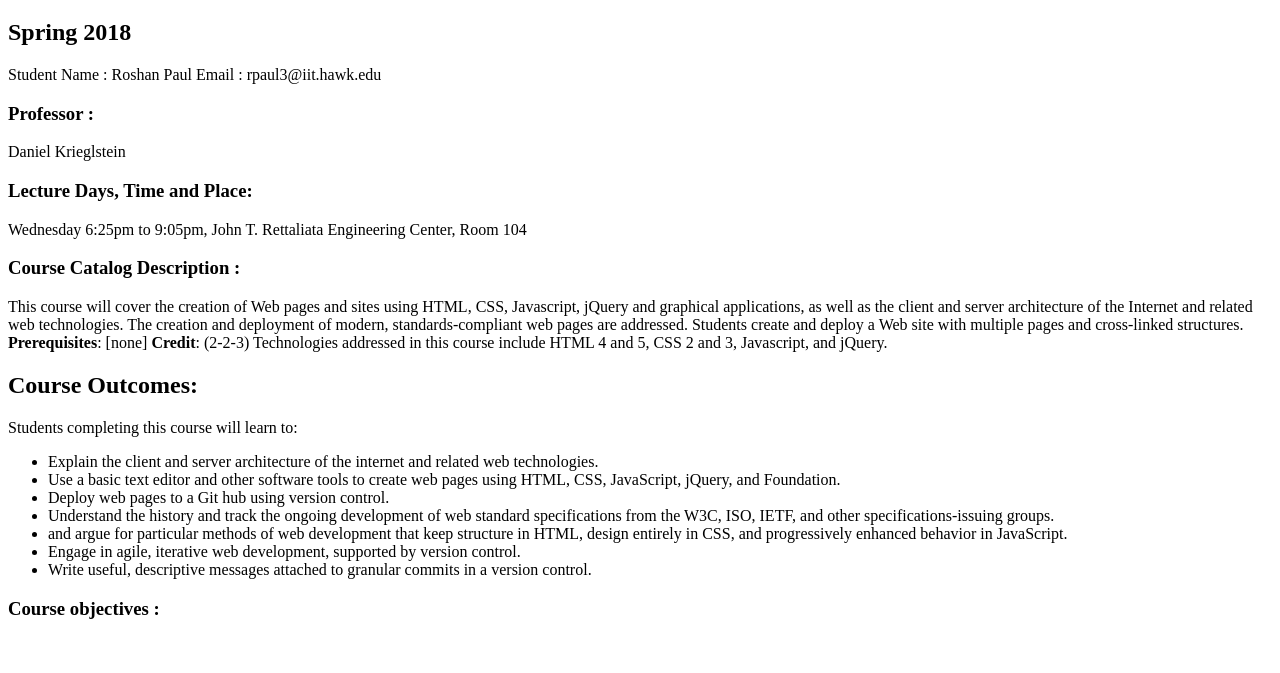
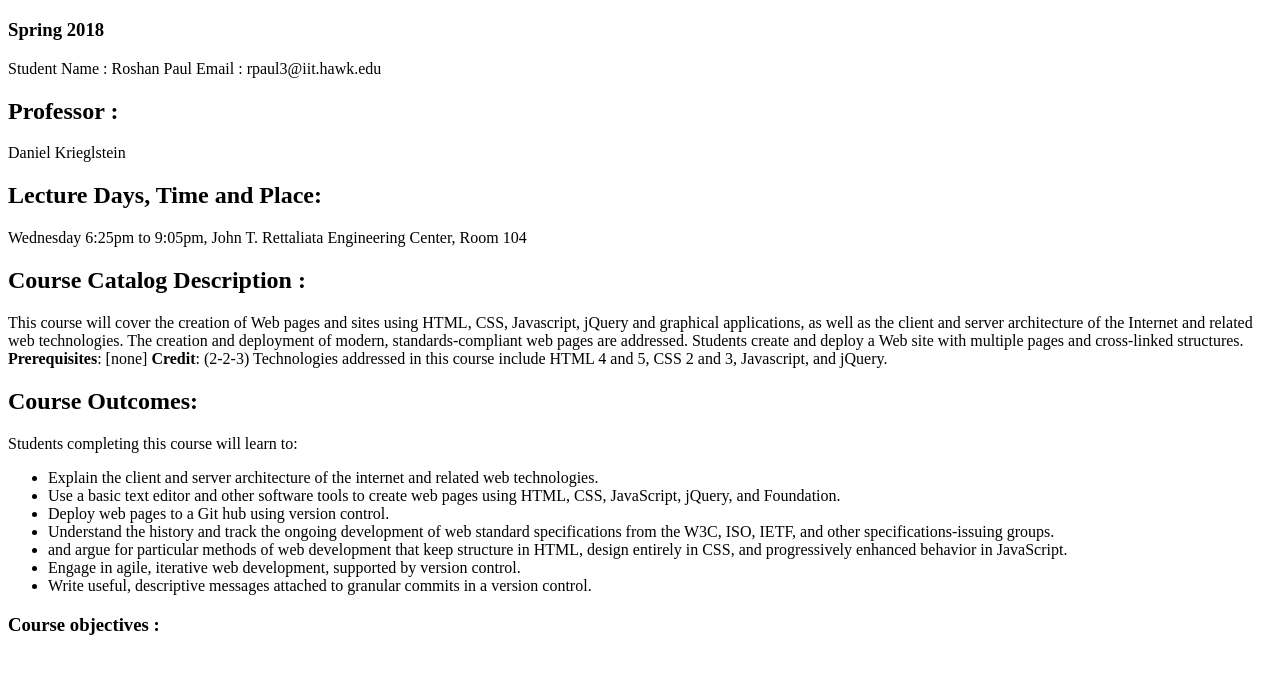
Before and after one commit to roshanpaul1/Lab2, a plain HTML site: page index.html in a window 1280 px wide. Shown: the part 61-734 px from the top of the page. Drawn offline with Linux system fonts and the light colour scheme.

Commit message:
changing header

```diff
--- a/index.html
+++ b/index.html
@@ -6,13 +6,13 @@
   </head>
   <body>
 	<h1> ITMD -361 Internet Technologies and Web Design</h1>
-	<h2> Spring 2018</h2>
+	<h3> Spring 2018</h3>
 	<p> Student Name : Roshan Paul Email : rpaul3@iit.hawk.edu</p>
-	<h3> Professor : </h3>
+	<h2> Professor : </h2>
 	<p> Daniel Krieglstein </p>
-	<h3> Lecture Days, Time and Place:</h2>
+	<h2> Lecture Days, Time and Place:</h2>
 	<p> Wednesday 6:25pm to 9:05pm, John T. Rettaliata Engineering Center, Room 104</p>
-	<h3> Course Catalog Description : </h3>
+	<h2> Course Catalog Description : </h2>
 	<p> This course will cover the creation of Web pages and sites using HTML, CSS, Javascript, jQuery and graphical applications, as well as the client and server architecture of the Internet and related web technologies. The creation and deployment of modern, standards-compliant web pages are addressed. Students create and deploy a Web site with multiple pages and cross-linked structures. <strong>Prerequisites</strong>: [none] <strong>Credit</strong>: (2-2-3) Technologies addressed in this course include HTML 4 and 5, CSS 2 and 3, Javascript, and jQuery.</p>
 	<h2> Course Outcomes:</h2>
 	<p> Students completing this course will learn to:</p>
```
